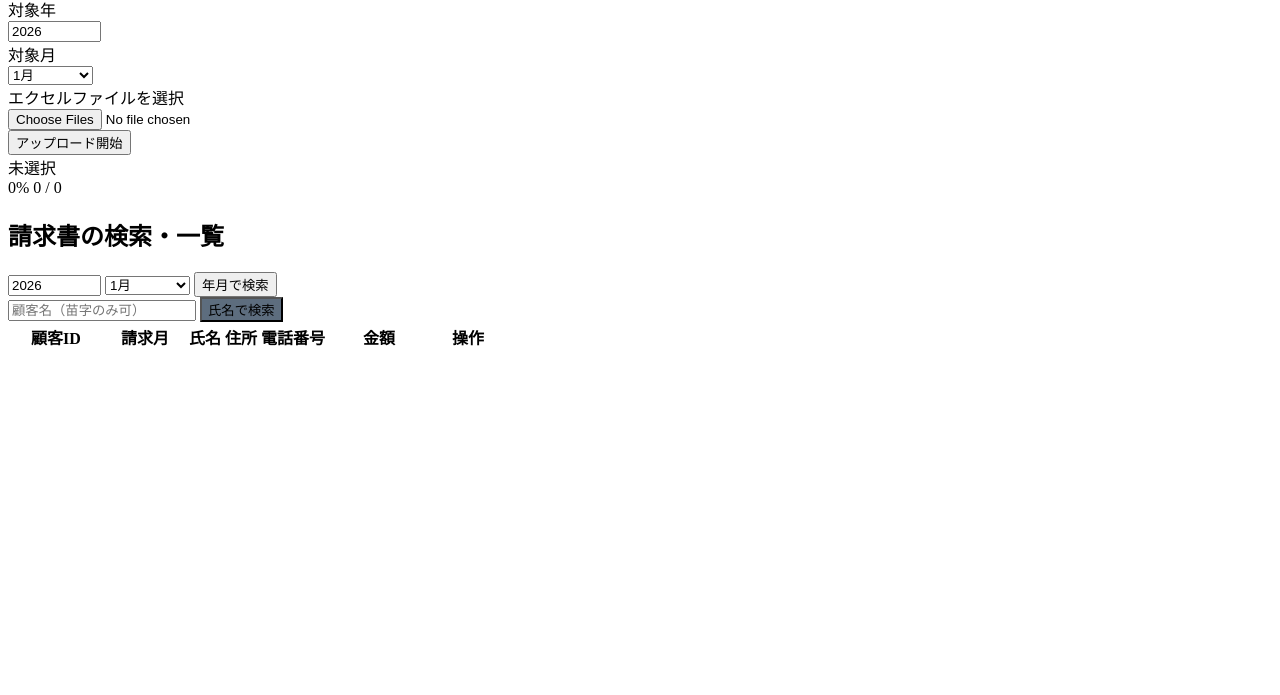
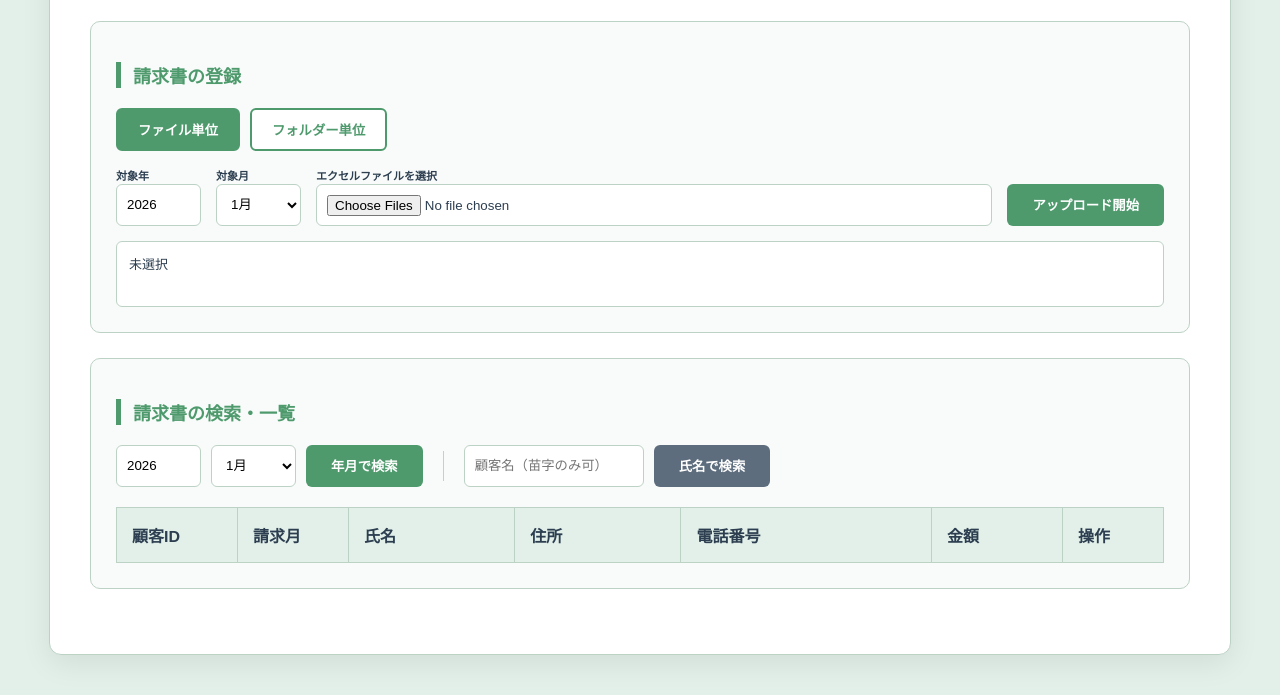
Before and after one commit to shu246/billnote, a plain HTML site: page static/index.html in a window 1280 px wide. Shown: the part 147-842 px from the top of the page. Before the commit the page ends 800 px from the top, so only its background shows below. Drawn offline with Linux system fonts and the light colour scheme; the site is published under a folder, as on GitHub Pages, so addresses that start at the root find nothing.

Commit message:
静的テキストのサーバを分けたのでlinkの最適化を実施

```diff
--- a/static/index.html
+++ b/static/index.html
@@ -4,7 +4,7 @@
     <meta charset="UTF-8" />
     <meta name="viewport" content="width=device-width, initial-scale=1.0" />
     <title>BillNote | 請求書管理</title>
-    <link rel="stylesheet" href="/static/style.css" />
+    <link rel="stylesheet" href="style.css">
   </head>
   <body>
     <div class="container">
@@ -151,6 +151,6 @@
       </div>
     </div>
 
-    <script src="/static/script.js"></script>
+    <script src="script.js"></script>
   </body>
 </html>
```
